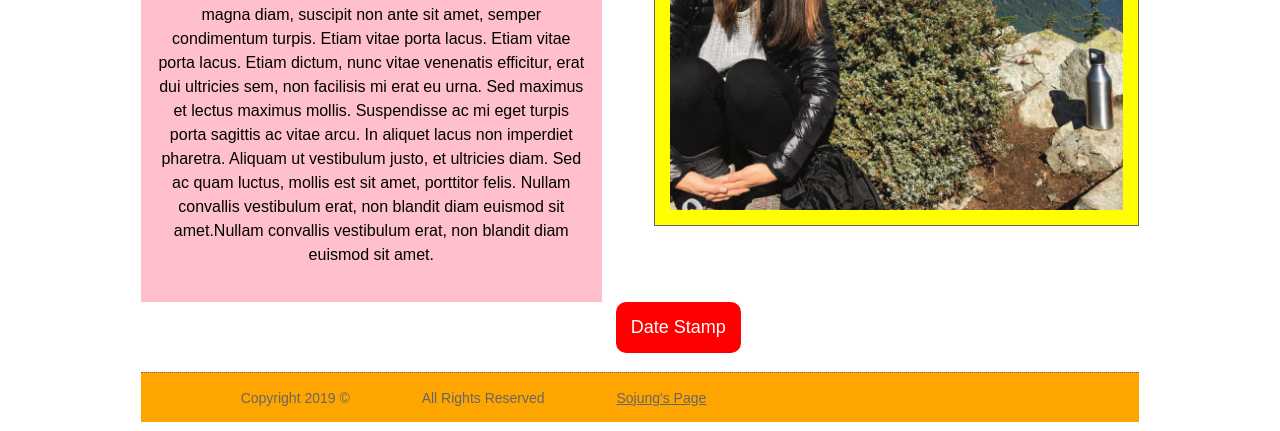
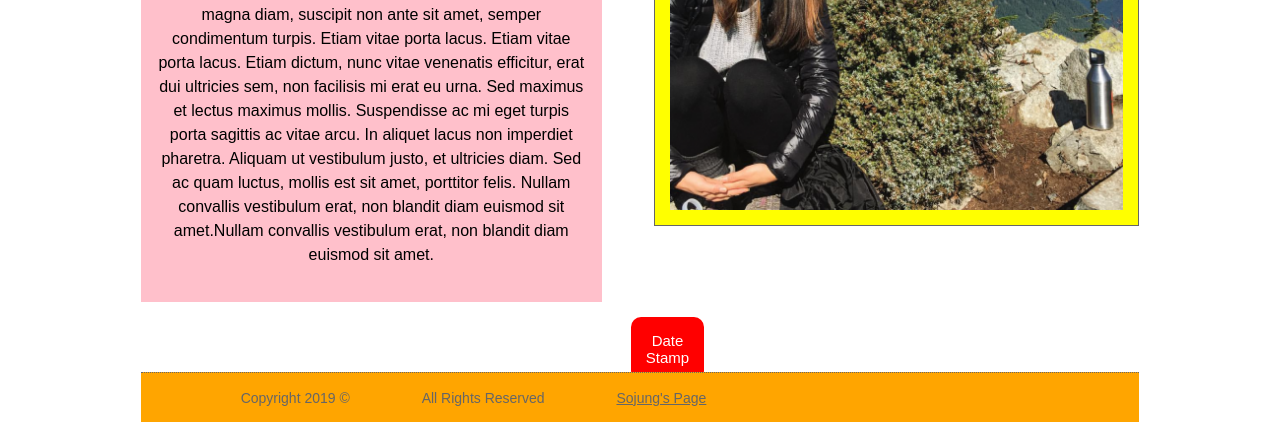
Before and after one commit to ChoiSojung/ChoiSojung.github.io, a plain HTML site: page index.html in a window 1280 px wide. Shown: the part 580-1011 px from the top of the page. Drawn offline with Linux system fonts and the light colour scheme.

Commit message:
updated css file to render button

```diff
--- a/css/styles.css
+++ b/css/styles.css
@@ -77,6 +77,7 @@ section {
     line-height:50px;
     clear:both;
     margin: 0 475px 20px;
+    padding: 15px;
 }
 
 footer{
@@ -205,7 +206,6 @@ iframe {
 
 #myBtn {
     display: inline-block;
-    position: fixed; /* Fixed/sticky position */
     text-align:center;
     z-index: 99; /* Make sure it does not overlap */
     border: none; /* Remove borders */
@@ -215,7 +215,7 @@ iframe {
     cursor: pointer; /* Add a mouse pointer on hover */
     padding: 15px; /* Some padding */
     border-radius: 10px; /* Rounded corners */
-    font-size: 18px; /* Increase font size */
+    font-size: 15px; /* Increase font size */
 }
 
 #myBtn:hover {
```
